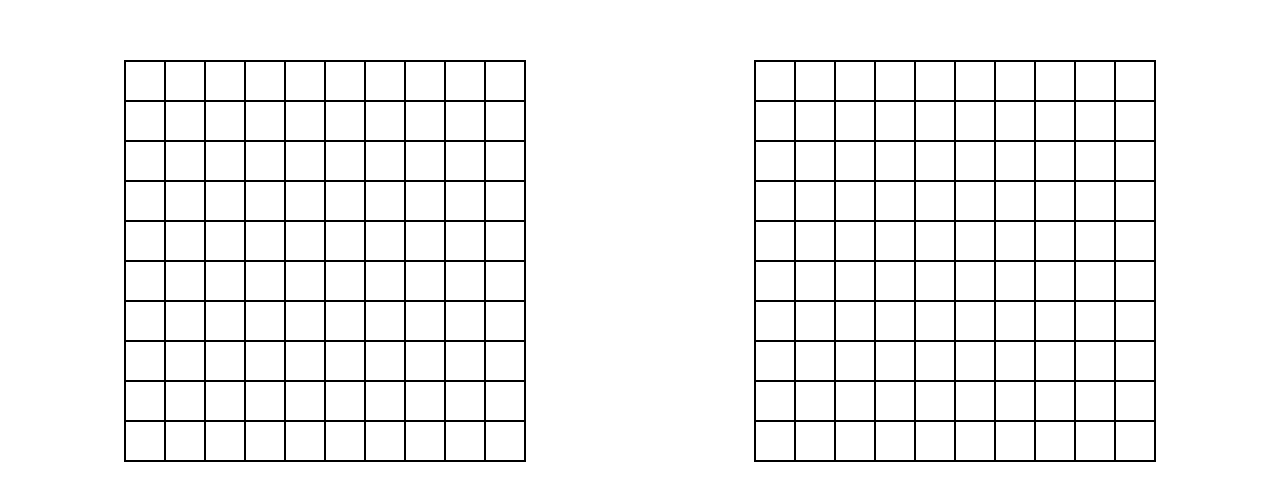
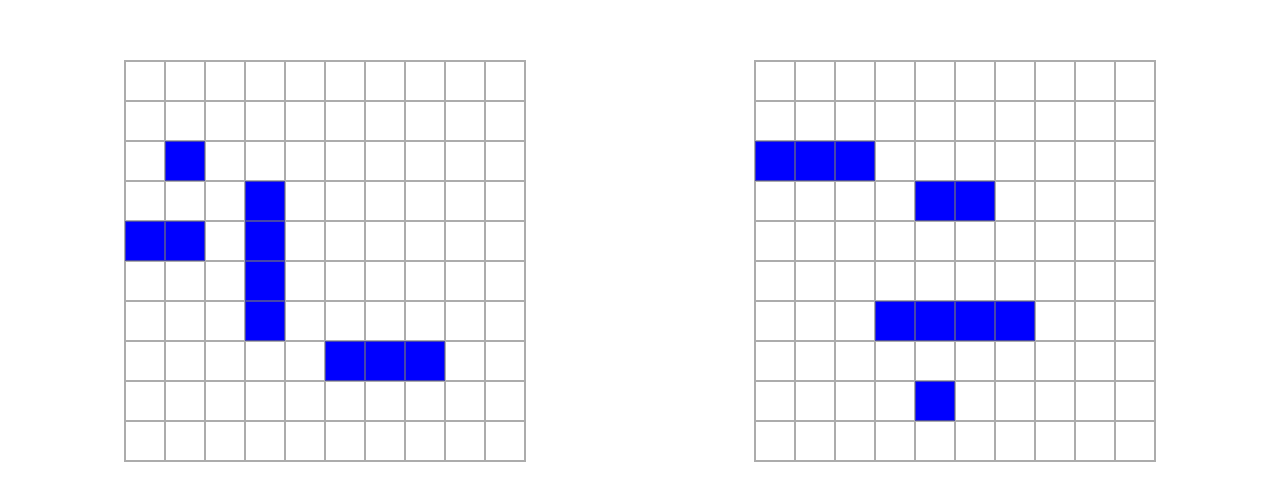
Before and after one commit to sevleo/TOP-Battleship, a website built with webpack: page src/index.html in a window 1280 px wide. Shown: the part 139-640 px from the top of the page. Built offline with nearby package versions, Linux system fonts and the light colour scheme.

Commit message:
draw ships

```diff
--- a/src/DOMHandler.js
+++ b/src/DOMHandler.js
@@ -3,6 +3,8 @@ const DOMHandler = (() => {
   const body = document.querySelector("body");
   let playerOneBoard = null;
   let playerTwoBoard = null;
+  let playerOneShips = null;
+  let playerTwoShips = null;
 
   const staticLayoutElements = [
     {
@@ -67,14 +69,36 @@ const DOMHandler = (() => {
     });
   }
 
+  function drawShips() {
+    DOMHandler.playerOneShips.forEach((ship) => {
+      ship.coordinates.forEach((c) => {
+        const className = `${c[0]},${c[1]}`;
+        const parentDiv = document.querySelector(".playerOne-board");
+        const div = parentDiv.querySelector(`[class="${className}"]`);
+        div.classList.add("ship");
+      });
+    });
+    DOMHandler.playerTwoShips.forEach((ship) => {
+      ship.coordinates.forEach((c) => {
+        const className = `${c[0]},${c[1]}`;
+        const parentDiv = document.querySelector(".playerTwo-board");
+        const div = parentDiv.querySelector(`[class="${className}"]`);
+        div.classList.add("ship");
+      });
+    });
+  }
+
   function createDom() {
     createPageLayout(body, staticLayoutElements);
     createBoardCells();
+    drawShips();
   }
 
   return {
     playerOneBoard,
     playerTwoBoard,
+    playerOneShips,
+    playerTwoShips,
     createDom,
   };
 })();
--- a/src/index.js
+++ b/src/index.js
@@ -23,12 +23,27 @@ const playerOneBoard = GameboardModule();
 playerOneBoard.createBoard();
 playerOneBoard.createShips(ships);
 
+playerOneBoard.ships[0].assignCoordinates([3, 2]);
+playerOneBoard.ships[1].assignCoordinates([5, 1], [5, 2]);
+playerOneBoard.ships[2].assignCoordinates([8, 6], [8, 7], [8, 8]);
+playerOneBoard.ships[3].assignCoordinates([4, 4], [5, 4], [6, 4], [7, 4]);
+
 const playerTwoBoard = GameboardModule();
 playerTwoBoard.createBoard();
 playerTwoBoard.createShips(ships);
 
+playerTwoBoard.ships[0].assignCoordinates([9, 5]);
+playerTwoBoard.ships[1].assignCoordinates([4, 5], [4, 6]);
+playerTwoBoard.ships[2].assignCoordinates([3, 3], [3, 2], [3, 1]);
+playerTwoBoard.ships[3].assignCoordinates([7, 4], [7, 5], [7, 6], [7, 7]);
+
 DOMHandler.playerOneBoard = playerOneBoard.board.vertices;
+DOMHandler.playerOneShips = playerOneBoard.ships;
+
 DOMHandler.playerTwoBoard = playerTwoBoard.board.vertices;
+DOMHandler.playerTwoShips = playerTwoBoard.ships;
+
+console.log(DOMHandler);
 
 DOMHandler.createDom();
 
--- a/src/styles.css
+++ b/src/styles.css
@@ -50,8 +50,7 @@ body {
 .boards > div {
   width: 400px;
   height: 400px;
-  outline: 0.5px solid black;
-  /* align-self: center; */
+  outline: 0.5px solid rgb(118, 118, 118, 0.6);
   justify-self: center;
 }
 
@@ -63,5 +62,9 @@ body {
 
 .playerOne-board > div,
 .playerTwo-board > div {
-  border: 0.1px solid black;
+  border: 0.5px solid rgba(118, 118, 118, 0.6);
 }
+
+.ship {
+  background-color: blue;
+}
```
Also changed, not shown: dist/main.js.
